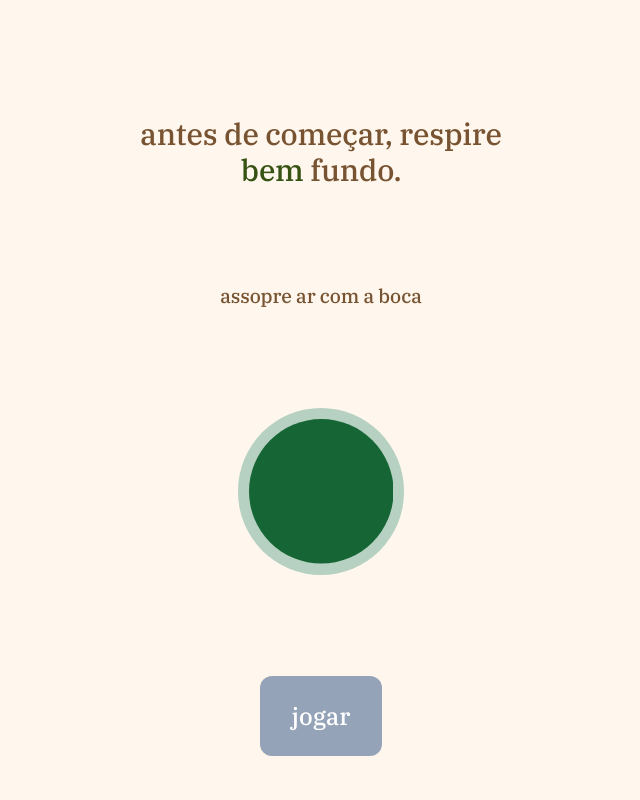
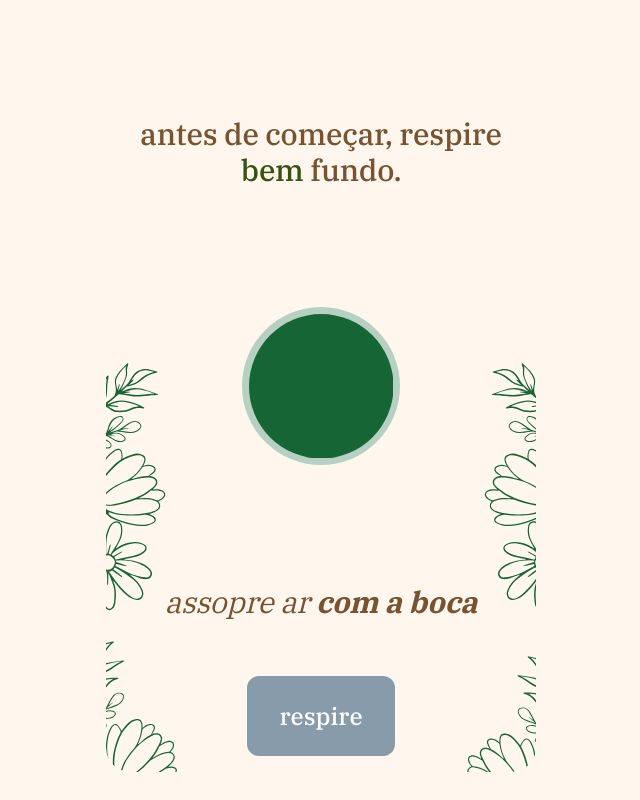
Before and after one commit to BenitoPedro13/sereni-frontend, a Next.js app: page /themes/praia/play in a window 1280 px wide. Shown: the whole page, without its empty margins (319-959 px from the left). Built offline with nearby package versions, Linux system fonts and the light colour scheme.

Commit message:
👌 IMPROVE: - Fazer animação do botão de respirar - Colocar background com flores na tela - Fazer animação do texto que guia a respiraçao

```diff
--- a/src/app/themes/praia/play/page.tsx
+++ b/src/app/themes/praia/play/page.tsx
@@ -1,18 +1,22 @@
 "use client";
 import Link from "next/link";
-import { useAnimate } from "framer-motion";
+import { motion, useAnimate } from "framer-motion";
 import { useEffect, useState } from "react";
 import { useRouter } from "next/navigation";
+
+import sereniBG from "@/../public/svgs/backgrounds/sereni-flowers.svg";
+import Image from "next/image";
 
 export default function Home() {
   const [animationStarted, setAnimationStarted] = useState(false);
   const [animationCount, setAnimationCount] = useState(0);
   const [scope, animate] = useAnimate();
+  const [scope2, animate2] = useAnimate();
   const [isViewportSmall, setIsViewportSmall] = useState(false);
 
   const router = useRouter();
 
-  const viewportHeight = window.innerHeight;
+  const viewportHeight = !window ? 0 : window.innerHeight;
 
   // Calculate the proportional values based on the viewport height
   const proportionalWidth = (viewportHeight * 150) / 830; // Adjust as needed
@@ -61,10 +65,20 @@ export default function Home() {
             { duration: 1.75, ease: "easeInOut" }
           );
         };
+        const startAnimation2 = async () => {
+          await animate2(
+            scope2.current,
+            {
+              background: "#166534",
+            },
+            { duration: 1.75, ease: "easeInOut" }
+          );
+        };
 
         setAnimationStarted(true);
         setAnimationCount(animationCount + 1);
         startAnimation();
+        startAnimation2();
       }, 1000);
     } else {
       intervalId = setInterval(() => {
@@ -84,6 +98,16 @@ export default function Home() {
             );
           };
 
+          const startAnimation2 = async () => {
+            await animate2(
+              scope2.current,
+              {
+                background: "#166534",
+              },
+              { duration: 1.75, ease: "easeInOut" }
+            );
+          };
+
           if (animationCount > 9) {
             return;
           }
@@ -91,6 +115,7 @@ export default function Home() {
           setAnimationStarted(true);
           setAnimationCount(animationCount + 1);
           startAnimation();
+          startAnimation2();
         } else {
           const startAnimation = async () => {
             await animate(
@@ -99,7 +124,16 @@ export default function Home() {
                 width: isViewportSmall ? "154px" : "227px",
                 height: isViewportSmall ? "154px" : "227px",
               },
-              { duration: 2, ease: "easeInOut" }
+              { duration: 1.75, ease: "easeInOut" }
+            );
+          };
+          const startAnimation2 = async () => {
+            await animate2(
+              scope2.current,
+              {
+                background: "#94A3B8",
+              },
+              { duration: 1.75, ease: "linear" }
             );
           };
 
@@ -110,6 +144,7 @@ export default function Home() {
           setAnimationStarted(false);
           setAnimationCount(animationCount + 1);
           startAnimation();
+          startAnimation2();
         }
       }, 3000);
     }
@@ -120,8 +155,10 @@ export default function Home() {
     };
   }, [
     animate,
+    animate2,
     animationStarted,
     scope,
+    scope2,
     animationCount,
     router,
     isViewportSmall,
@@ -130,8 +167,19 @@ export default function Home() {
 
   return (
     <main
-      className={`flex w-full h-full items-center justify-center rounded-3xl overflow-hidden`}
+      className={`relative flex w-full h-full items-center justify-center rounded-3xl overflow-hidden`}
+      style={{
+        backgroundImage: sereniBG,
+      }}
     >
+      <div className="absolute h-full w-full">
+        <Image
+          src={sereniBG}
+          alt="Sereni Background"
+          layout="fill"
+          objectFit="cover"
+        />
+      </div>
       <div
         className={`duration-500 flex flex-col items-center justify-between w-full h-full min-h-[calc(100vh-48px)] px-4 pt-24 pb-4`}
       >
@@ -140,18 +188,6 @@ export default function Home() {
             antes de começar, respire{" "}
             <span className="text-[#365314]">bem</span> fundo.
           </h3>
-          <div
-            className={`flex items-center justify-center transition-all duration-500 ${
-              animationCount > 9 ? "opacity-0" : "opacity-100 w-auto h-auto"
-            }`}
-          >
-            {" "}
-            <p className="w-full text-[#775332] text-center text-[19.362px] font-medium leading-[23.234px] tracking-[-0.145px]">
-              {animationStarted
-                ? "puxe ar com o nariz"
-                : "assopre ar com a boca"}
-            </p>
-          </div>
         </div>
         <div
           className={`flex items-center justify-center transition-all duration-500 ${
@@ -197,11 +233,50 @@ export default function Home() {
             </svg>
           </div>
         </div>
-        <div className="mt-4">
+        <div className="flex flex-col items-center gap-14 mt-4">
+          <div
+            className={`flex items-center justify-center transition-all duration-500 ${
+              animationCount > 9 ? "opacity-0" : "opacity-100 w-auto h-auto"
+            }`}
+          >
+            {" "}
+            <motion.p
+              key={animationStarted ? "nariz" : "boca"}
+              initial={{ opacity: 0 }}
+              animate={{ opacity: 1 }}
+              exit={{ opacity: 0 }}
+              transition={{ duration: 0.9, ease: "easeInOut" }}
+              className="w-full text-[#775332] text-center text-[30px] italic leading-[36px] tracking-[-0.225px]"
+            >
+              {animationCount === 0 ? (
+                <p
+                  style={{
+                    display: "block",
+                    content: "",
+                    height: "36px",
+                    width: "262px",
+                  }}
+                >
+                  {" "}
+                </p>
+              ) : animationStarted ? (
+                <>
+                  puxe ar <span className="font-bold">com o nariz</span>
+                </>
+              ) : (
+                <>
+                  assopre ar <span className="font-bold">com a boca</span>
+                </>
+              )}
+            </motion.p>
+          </div>
           <Link href={`/themes/praia/`}>
-            <button className="inline-flex items-center justify-center w-fit h-fit py-4 px-8 rounded-xl gap-5 bg-[#94A3B8]">
+            <button
+              ref={scope2}
+              className="inline-flex items-center justify-center w-fit h-fit py-4 px-8 rounded-xl gap-5 bg-[#94A3B8]"
+            >
               <p className="text-white text-2xl font-medium leading-[48px]">
-                jogar
+                respire
               </p>
             </button>
           </Link>
```
